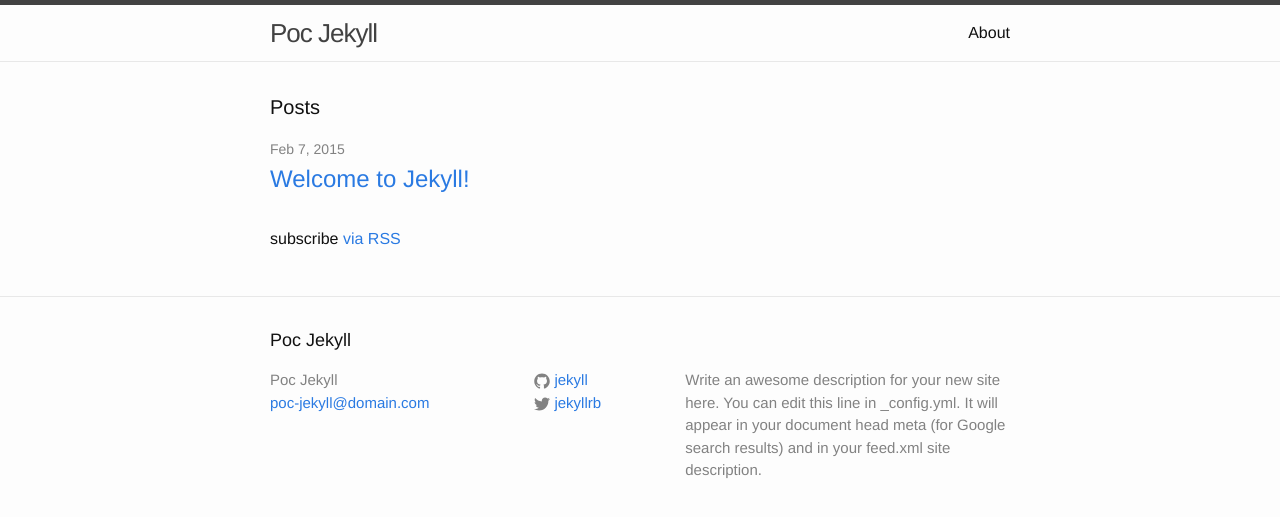
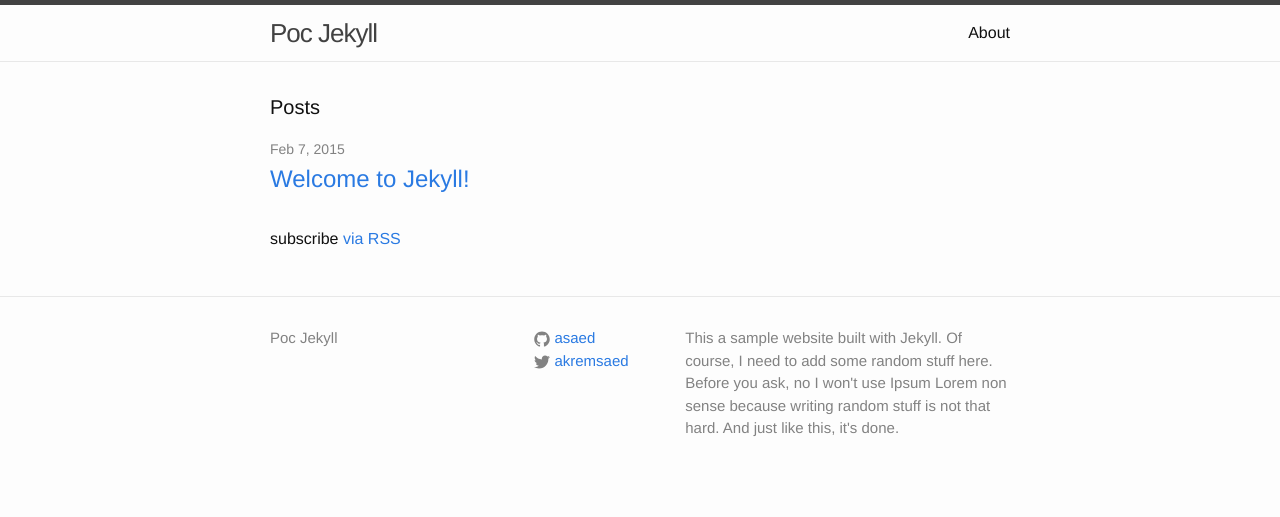
Before and after one commit to asaed/poc-jekyll, a Jekyll site: the page built from index.html, in a window 1280 px wide. Shown: the top 517 px of the page. Built offline with Jekyll 4.4.1, drawn with Linux system fonts in a browser that asks for light colours.

Commit message:
update some links

```diff
--- a/_config.yml
+++ b/_config.yml
@@ -1,14 +1,13 @@
 # Site settings
 title: Poc Jekyll
-email: poc-jekyll@domain.com
 description: > # this means to ignore newlines until "baseurl:"
-  Write an awesome description for your new site here. You can edit this
-  line in _config.yml. It will appear in your document head meta (for
-  Google search results) and in your feed.xml site description.
+  This a sample website built with Jekyll. Of course, I need to add some random stuff
+  here. Before you ask, no I won't use Ipsum Lorem non sense because writing random
+  stuff is not that hard. And just like this, it's done.
 baseurl: "" # the subpath of your site, e.g. /blog/
 url: "http://yourdomain.com" # the base hostname & protocol for your site
-twitter_username: jekyllrb
-github_username:  jekyll
+twitter_username: akremsaed
+github_username:  asaed
 timezone: America/Chicago
 # Build settings
 markdown: kramdown
--- a/_includes/footer.html
+++ b/_includes/footer.html
@@ -2,7 +2,6 @@
 
   <div class="wrapper">
 
-    <h2 class="footer-heading">{{ site.title }}</h2>
 
     <div class="footer-col-wrapper">
       <div class="footer-col  footer-col-1">
```
